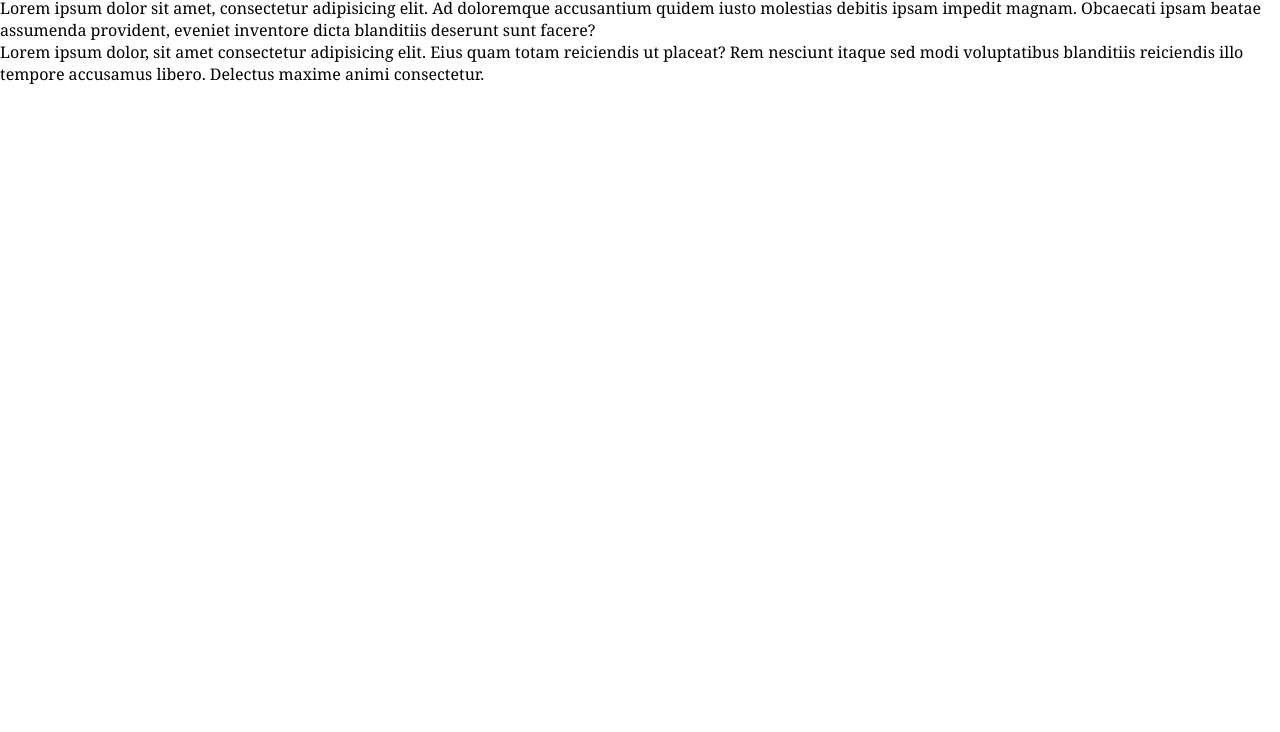
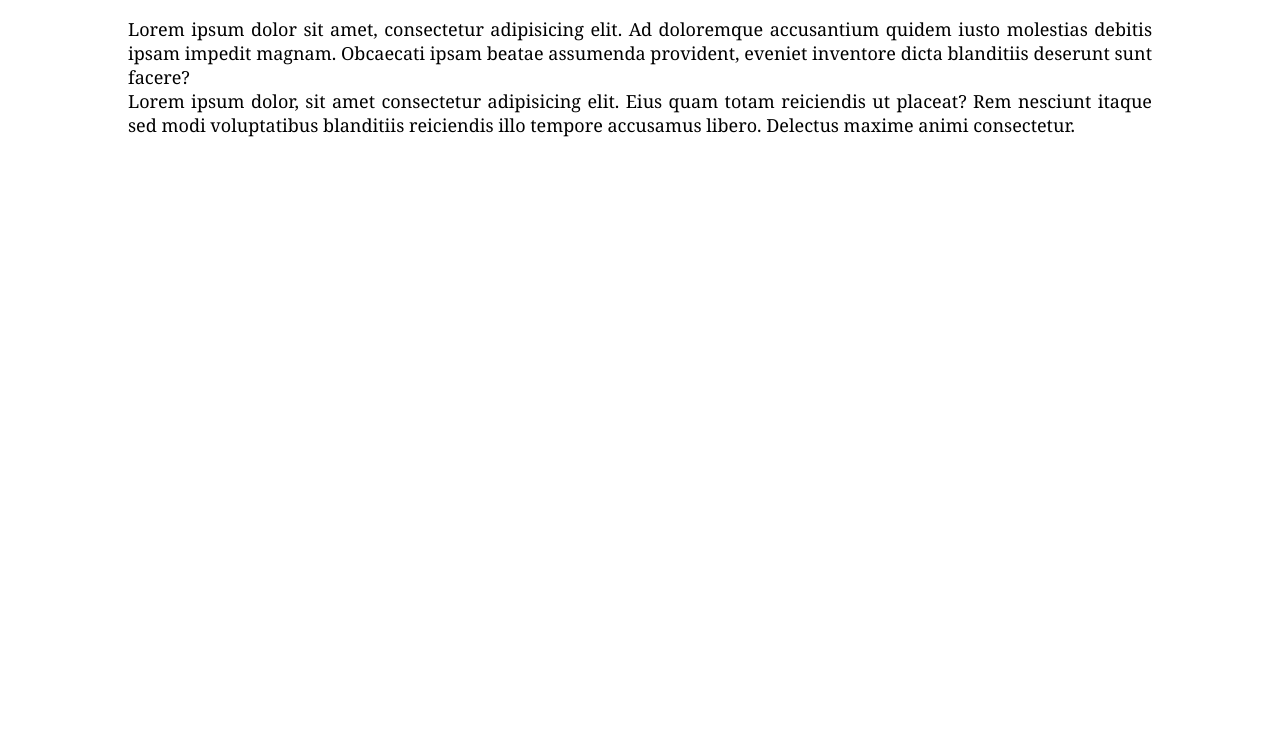
Before and after one commit to YasinHarmankaya/patikaCss, a plain HTML site: page index.html in a window 1280 px wide. Shown: the part 68-800 px from the top of the page. Drawn offline with Linux system fonts and the light colour scheme.

Commit message:
Content styled

```diff
--- a/index.html
+++ b/index.html
@@ -19,7 +19,7 @@
             <li class="list-item"><a href="about.html">About Us</a></li>
         </nav>
     </div>
-    <div>
+    <div class="content">
         <p class="content-main">Lorem ipsum dolor sit amet, consectetur adipisicing elit. Ad doloremque accusantium
             quidem iusto molestias
             debitis ipsam impedit magnam. Obcaecati ipsam beatae assumenda provident, eveniet inventore dicta blanditiis
--- a/style.css
+++ b/style.css
@@ -1,9 +1,17 @@
-*{
-    margin:0;
+* {
+    margin: 0;
     padding: 0;
     font-family: Cambria, Cochin, Georgia, Times, 'Times New Roman', serif;
+
 }
-.list-item{
+
+body {
+    max-width: 80%;
+    align-items: center;
+    margin: auto;
+}
+
+.list-item {
     list-style-type: none;
     margin: 10px;
     text-decoration: none;
@@ -14,39 +22,53 @@
     padding-top: 5px;
     padding-bottom: 5px;
 }
-.list-item > a{
+
+.list-item>a {
     text-decoration: none;
     color: black;
 }
+
 .list-item:hover {
     list-style-type: none;
     margin: 10px;
     text-decoration: none;
-    background-color:black;
-    color:white;
+    background-color: black;
+    color: white;
     padding-left: 10px;
     padding-right: 10px;
     padding-top: 5px;
     padding-bottom: 5px;
 }
-.list-item > a:hover{
+
+.list-item>a:hover {
     text-decoration: none;
     color: white;
 }
-div nav{
-    display:inline-flex;
+
+div nav {
+    display: inline-flex;
     flex: auto;
-    flex-direction: row-reverse;
     float: right;
     margin-top: 10px;
     margin-right: 10px;
     ri
 }
 
-.logo{
+.logo {
     margin-left: 10px;
     margin-top: 10px;
     height: 50px;
     width: 50px;
     display: inline;
 }
+
+.content {
+    margin: 20px 0 20px 0px;
+
+}
+
+div .content-main {
+    font-size: large;
+    text-align: justify;
+    text-justify: inter-word;
+}
```
Also changed, not shown: about.html (+1 -1 lines).
